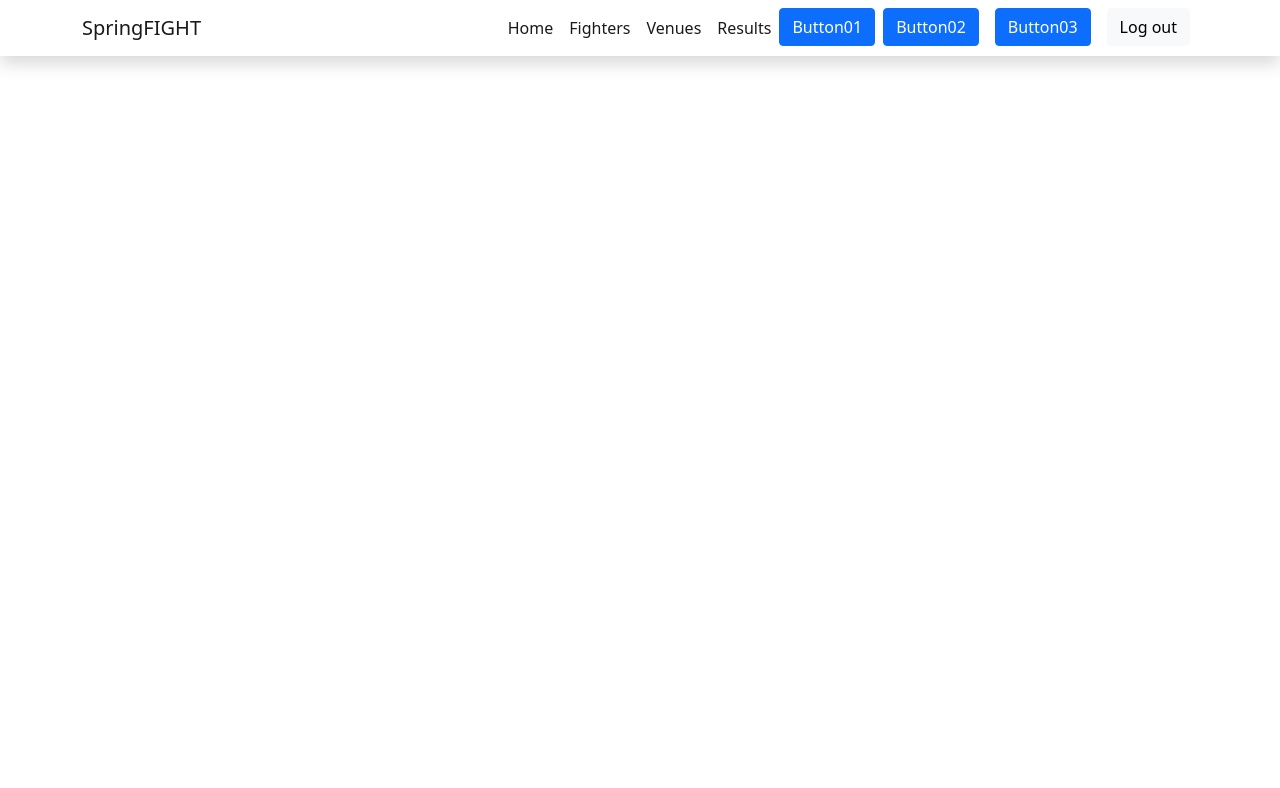
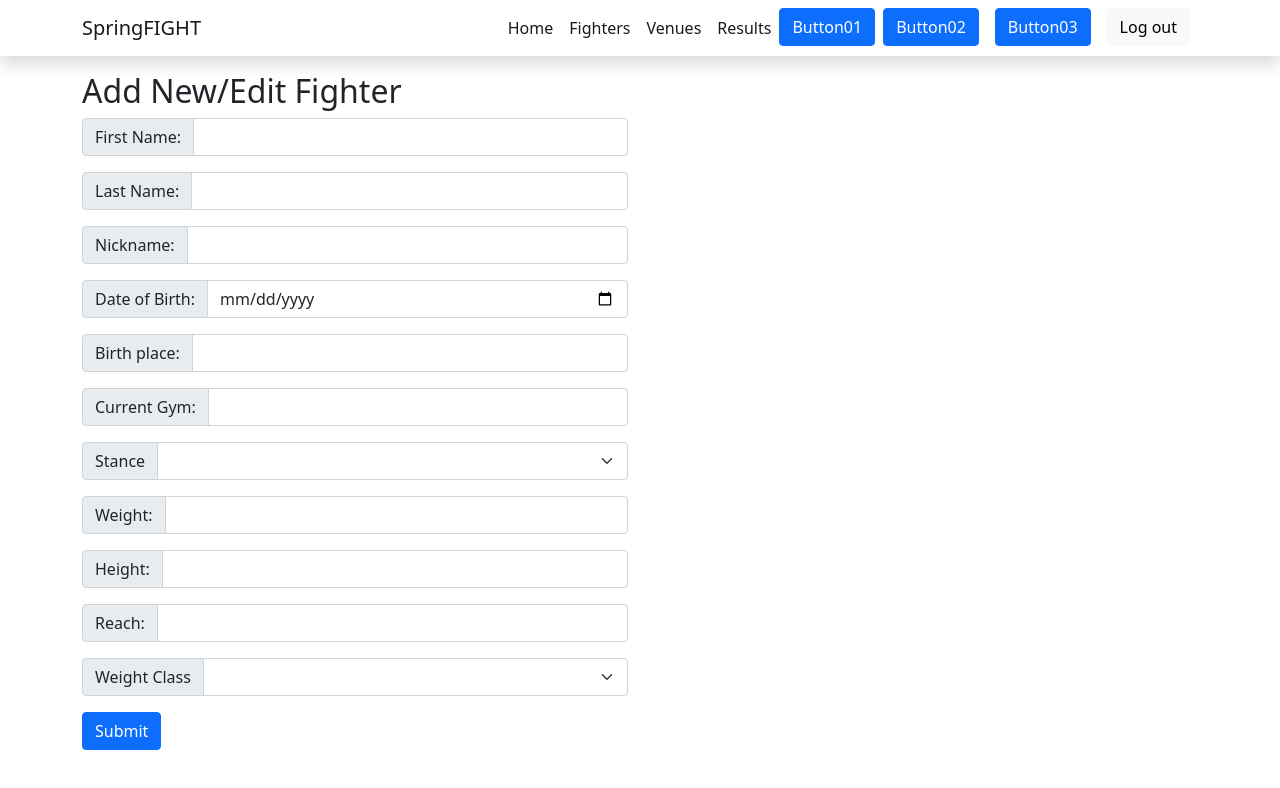
Before and after one commit to 02MovedFromGitLab/FightingChampionshipFE, an Angular app: page /fighters/new in a window 1280 px wide. Before the commit this address led to /. Shown: the top 788 px of the page. Built offline with nearby package versions, Linux system fonts and the light colour scheme.

Commit message:
Bootstrap form behaviour js moved into Typescript function

```diff
--- a/angular.json
+++ b/angular.json
@@ -32,7 +32,8 @@
             "scripts": [
               "./node_modules/jquery/dist/jquery.js",
               "./node_modules/popper.js/dist/umd/popper.js",
-              "./node_modules/bootstrap/dist/js/bootstrap.js"
+              "./node_modules/bootstrap/dist/js/bootstrap.js",
+              "src/assets/js/BootStrapFormBehaviour.js"
             ]
           },
           "configurations": {
--- a/src/app/app-routing/app-routing.module.ts
+++ b/src/app/app-routing/app-routing.module.ts
@@ -15,7 +15,7 @@ const routes: Routes = [
   {path: 'fighter/:id', component: FighterDetailComponent},
   {path: 'venues', component: VenuesComponent},
   {path: 'results', component: ResultsComponent},
-  {path: 'fighter/new', component: FighterFormComponent}
+  {path: 'fighters/new', component: FighterFormComponent}
 ];
 
 
--- a/src/app/components/fighter-form/fighter-form.component.html
+++ b/src/app/components/fighter-form/fighter-form.component.html
@@ -1,23 +1,23 @@
-<section>
   <div id="content-wrapper" class="d-flex flex-column mt-3 mb-3">
     <div class="row">
 
       <div class="col-lg-6">
         <div class="row align-content-center"><h2>Add New/Edit Fighter</h2></div>
-        <form (ngSubmit)="saveFighter()">
+<!--      The script for this was added but it did not work  <form (ngSubmit)="saveFighter()" class="needs-validation" novalidate>-->
 
+          <form (ngSubmit)="saveFighter()" class="needs-validation" novalidate>
           <div class="input-group mb-3" ><span class="input-group-text">
             First Name:
           </span>
             <input [(ngModel)]="fighter.firstName" type="text" name="firstName"
-                   class="form-control"/>
+                   class="form-control" required/>
           </div>
 
           <div class="input-group mb-3" ><span class="input-group-text">
             Last Name:
           </span>
             <input [(ngModel)]="fighter.lastName" type="text" name="lastName"
-                   class="form-control"/>
+                   class="form-control" required/>
           </div>
 
           <div class="input-group mb-3" ><span class="input-group-text">
@@ -48,12 +48,24 @@
                    class="form-control"/>
           </div>
 
-          <div class="input-group mb-3" ><span class="input-group-text">
+          <div class="input-group mb-3">
+            <label class="input-group-text" for="stance-id">Stance</label>
+            <select [(ngModel)]="fighter.stance" class="form-select" id="stance-id"
+                    name="stance" required="true">
+              <option selected>Choose...</option>
+              <option value="Counter-Striker">Counter-Striker</option>
+              <option value="Grappling">Grappling</option>
+              <option value="Karate">Karate</option>
+              <option value="Muay Thai">Muay Thai</option>
+            </select>
+          </div>
+
+       <!--   <div class="input-group mb-3" ><span class="input-group-text">
             Stance:
           </span>
             <input [(ngModel)]="fighter.stance" type="text" name="stance"
                    class="form-control"/>
-          </div>
+          </div>-->
 
           <div class="input-group mb-3" ><span class="input-group-text">
             Weight:
@@ -80,12 +92,17 @@
           <!-- Look at Angular enums that return full made 'class' or create here-->
           <div class="input-group mb-3">
             <label class="input-group-text" for="weight-class">Weight Class</label>
-            <select [(ngModel)]="fighter.weightClass.id" class="form-select" id="weight-class"
+            <select [(ngModel)]="weightClass.id" class="form-select" id="weight-class"
                     name="WeightClass">
               <option selected>Choose...</option>
               <option value="1">1. Strawweight </option>
               <option value="2">2. Flyweight</option>
               <option value="3">3. Bantamweight</option>
+              <option value="4">4. Featherweight</option>
+              <option value="5">5. Lightweight</option>
+              <option value="6">6. Welterweight</option>
+              <option value="7">7. Middleweight</option>
+              <option value="8">8. LightHeavyweight</option>
             </select>
           </div>
 
@@ -95,4 +112,3 @@
     </div>
 
   </div>
-</section>
--- a/src/app/components/fighter-form/fighter-form.component.ts
+++ b/src/app/components/fighter-form/fighter-form.component.ts
@@ -3,6 +3,30 @@ import {Fighter} from '../../models/fighter.model';
 import {WeightClass} from '../../models/weight-class.model';
 import {FighterService} from '../../services/fighter.service';
 import {ActivatedRoute, Router} from '@angular/router';
+
+
+/*
+The original .js.
+// tslint:disable-next-line:only-arrow-functions
+(function(): void {
+  'use strict';
+
+  const forms = document.querySelectorAll('.needs-validation');
+
+  Array.prototype.slice.call(forms)
+    // tslint:disable-next-line:only-arrow-functions
+    .forEach(function(form): void {
+      // tslint:disable-next-line:only-arrow-functions
+      form.addEventListener('submit', function(event): any {
+        if (!form.checkValidity()) {
+          event.preventDefault();
+          event.stopPropagation();
+        }
+
+        form.classList.add('was-validated');
+      }, false);
+    });
+})();*/
 
 @Component({
   selector: 'app-fighter-form',
@@ -19,9 +43,12 @@ export class FighterFormComponent implements OnInit {
               private activatedRoute: ActivatedRoute) { }
 
   ngOnInit(): void {
+    const forms = document.querySelectorAll('.needs-validation');
+    this.BootStrapBehaviour(forms);
   }
 
   saveFighter(): void {
+    this.fighter.weightClass = this.weightClass;
     this.fighterService.saveFighter(this.fighter).subscribe(
       data => {
         console.log('response ', data);
@@ -30,6 +57,19 @@ export class FighterFormComponent implements OnInit {
     );
   }
 
-
+  BootStrapBehaviour(forms): void {
+    Array.prototype.slice.call(forms)
+      // tslint:disable-next-line:only-arrow-functions
+      .forEach(function(form): void {
+        // tslint:disable-next-line:only-arrow-functions
+        form.addEventListener('submit', function(event): any {
+          if (!form.checkValidity()) {
+            event.preventDefault();
+            event.stopPropagation();
+          }
+          form.classList.add('was-validated');
+        }, false);
+      });
+  }
 
 }
--- a/src/app/components/fighter-list/fighter-list.component.html
+++ b/src/app/components/fighter-list/fighter-list.component.html
@@ -12,8 +12,8 @@
                    type="search"
                    placeholder="Search"
                    aria-label="Search"/>
-            <button class="btn btn-success btn-lg" type="submit">Search</button>
-            <a routerLink="/fighter/new" class="btn btn-primary btn-lg">+New</a>
+            <button routerLink="/venues" class="btn btn-success btn-lg" type="submit">Search</button>
+            <a routerLink="/fighters/new" class="btn btn-primary btn-lg">+New</a>
           </form>
         </div>
       </div>
@@ -26,10 +26,7 @@
   <div *ngFor="let fighter of fighters"  class="card mb-3" style="max-width: 540px;">
     <div class="row g-0">
       <div class="col-md-4">
-        <img
-
-          alt="..."
-          class="img-fluid"/>
+        <img src="" alt="..." class="img-fluid"/>
       </div>
       <div class="col-md-8">
         <div class="card-body">
--- /dev/null
+++ b/src/assets/js/BootStrapFormBehaviour.js
@@ -0,0 +1,20 @@
+// Example starter JavaScript for disabling form submissions if there are invalid fields
+(function () {
+  'use strict'
+
+  // Fetch all the forms we want to apply custom Bootstrap validation styles to
+  var forms = document.querySelectorAll('.needs-validation')
+
+  // Loop over them and prevent submission
+  Array.prototype.slice.call(forms)
+    .forEach(function (form) {
+      form.addEventListener('submit', function (event) {
+        if (!form.checkValidity()) {
+          event.preventDefault()
+          event.stopPropagation()
+        }
+
+        form.classList.add('was-validated')
+      }, false)
+    })
+})()
```
